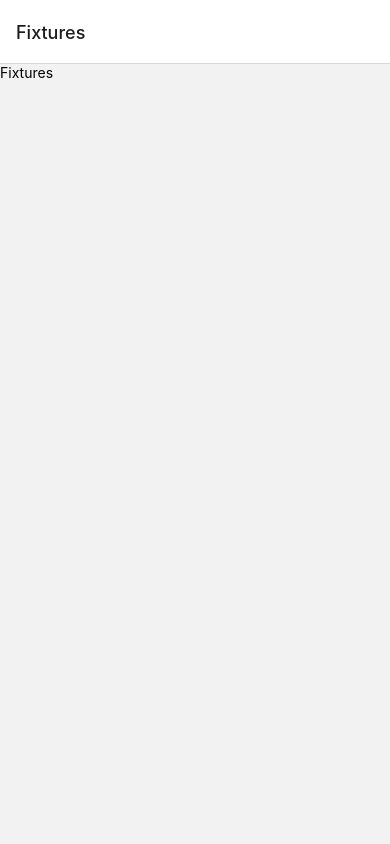
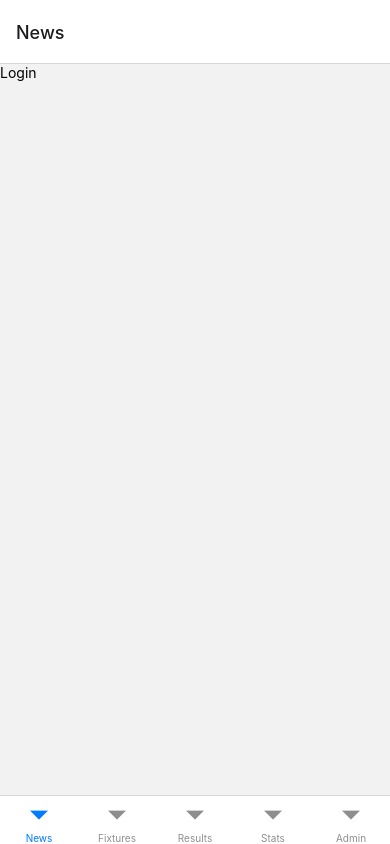
Before and after one commit to sjransom/cg-app, a React Native app: screen / in a window 390 px wide. Built offline with nearby package versions, Linux system fonts and the light colour scheme.

Commit message:
add tab nav

```diff
--- a/App.tsx
+++ b/App.tsx
@@ -1,16 +1,22 @@
 import React from 'react'
 import { NavigationContainer } from '@react-navigation/native'
+import { createBottomTabNavigator } from '@react-navigation/bottom-tabs'
+
 import Fixtures from './src/screens/Fixtures'
-import { createNativeStackNavigator } from '@react-navigation/native-stack'
+import Login from './src/screens/Login'
 
-const Stack = createNativeStackNavigator()
+const Tab = createBottomTabNavigator()
 
 const App = () => {
   return (
     <NavigationContainer>
-      <Stack.Navigator>
-        <Stack.Screen name="Fixtures" component={Fixtures} />
-      </Stack.Navigator>
+      <Tab.Navigator>
+        <Tab.Screen name="News" component={Login} />
+        <Tab.Screen name="Fixtures" component={Fixtures} />
+        <Tab.Screen name="Results" component={Login} />
+        <Tab.Screen name="Stats" component={Login} />
+        <Tab.Screen name="Admin" component={Login} />
+      </Tab.Navigator>
     </NavigationContainer>
   )
 }
--- a/package.json
+++ b/package.json
@@ -10,6 +10,7 @@
     "lint": "eslint . --ext .js,.jsx,.ts,.tsx"
   },
   "dependencies": {
+    "@react-navigation/bottom-tabs": "^6.5.4",
     "@react-navigation/native": "^6.1.3",
     "@react-navigation/native-stack": "^6.9.9",
     "eslint-plugin-prettier": "^4.2.1",
```
Also changed, not shown: 1 other file (tests, documents, lock files or other folders).
